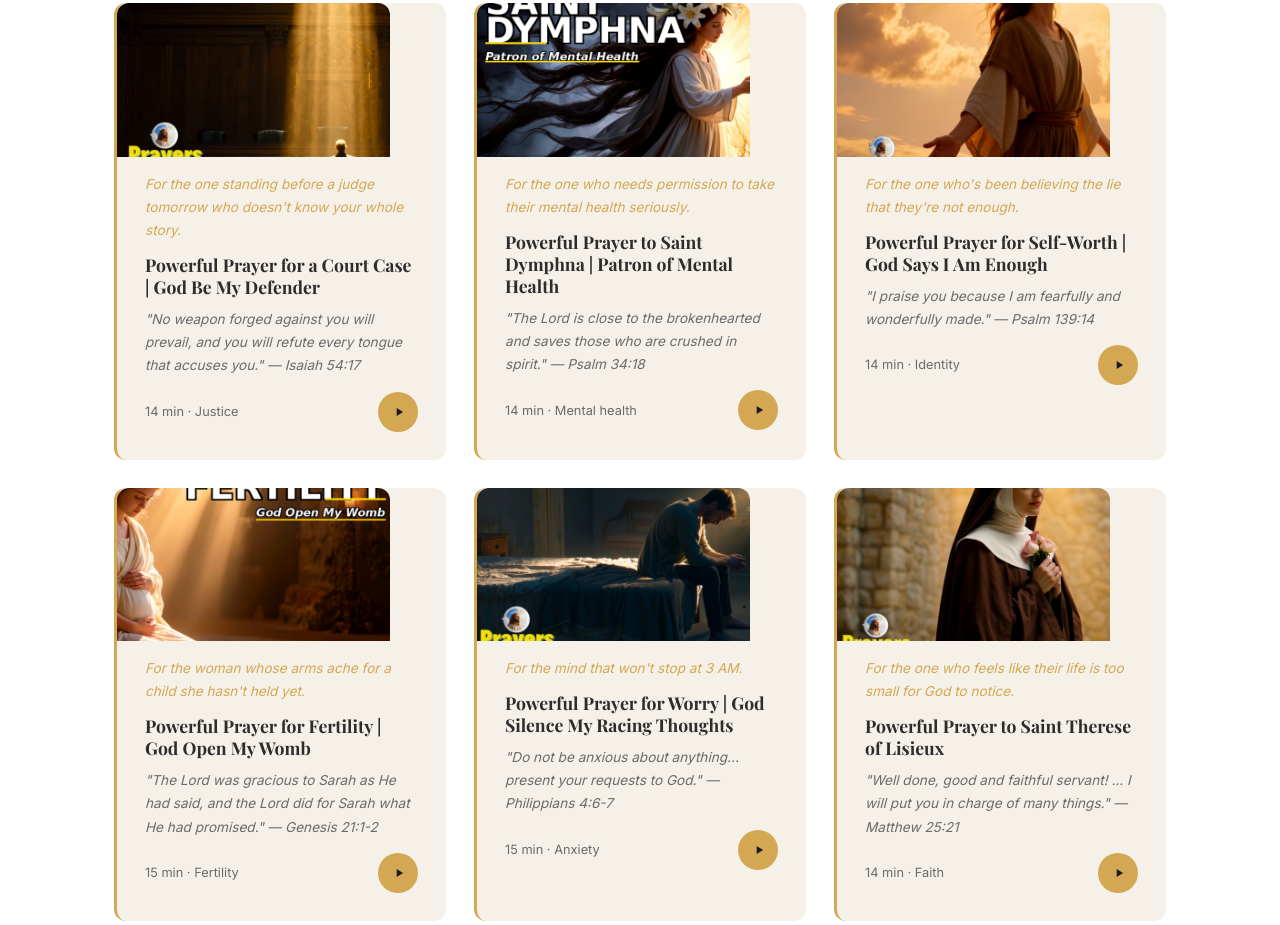
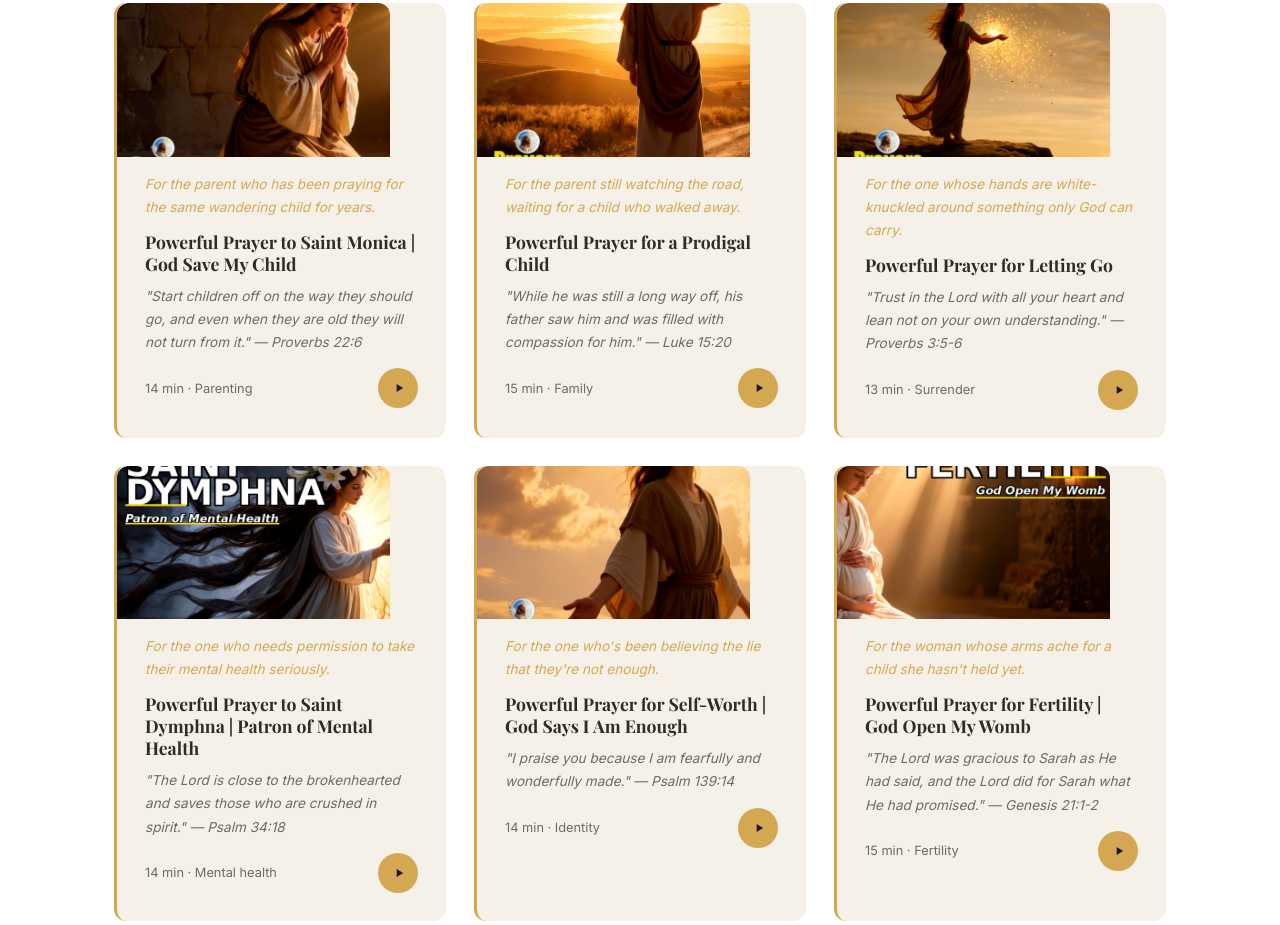
Before and after one commit to marcoscarvalhomfc-oss/prayersforyoursoul-site, a plain HTML site: page index.html in a window 1280 px wide. Shown: the part 1878-2803 px from the top of the page. Drawn offline with nearby package versions, Linux system fonts and the light colour scheme; a web font is replaced by a local one.

Commit message:
Add files via upload

```diff
--- a/index.html
+++ b/index.html
@@ -363,13 +363,35 @@
 
       <div class="episodes-grid">
         <div class="episode-card">
-          <img class="episode-thumb" src="ep-court-case.jpg" alt="Powerful Prayer for a Court Case | God Be My Defender" />
-          <div class="episode-hook">For the one standing before a judge tomorrow who doesn't know your whole story.</div>
-          <h3>Powerful Prayer for a Court Case | God Be My Defender</h3>
-          <p class="episode-verse">"No weapon forged against you will prevail, and you will refute every tongue that accuses you." &mdash; Isaiah 54:17</p>
+          <img class="episode-thumb" src="ep-saint-monica.jpg" alt="Powerful Prayer to Saint Monica | God Save My Child Through My Tears" />
+          <div class="episode-hook">For the parent who has been praying for the same wandering child for years.</div>
+          <h3>Powerful Prayer to Saint Monica | God Save My Child</h3>
+          <p class="episode-verse">"Start children off on the way they should go, and even when they are old they will not turn from it." &mdash; Proverbs 22:6</p>
           <div class="episode-meta">
-            <span>14 min &middot; Justice</span>
-            <a href="https://podcasts.apple.com/us/podcast/powerful-prayer-for-a-court-case-god-be-my-defender/id1772483521?i=1000777282361" target="_blank" rel="noopener" class="play-btn"><svg viewBox="0 0 24 24"><polygon points="8,5 19,12 8,19"/></svg></a>
+            <span>14 min &middot; Parenting</span>
+            <a href="https://podcasts.apple.com/us/podcast/powerful-prayer-to-saint-monica-god-save-my-child-through/id1772483521?i=1000778270195" target="_blank" rel="noopener" class="play-btn"><svg viewBox="0 0 24 24"><polygon points="8,5 19,12 8,19"/></svg></a>
+          </div>
+        </div>
+
+        <div class="episode-card">
+          <img class="episode-thumb" src="ep-prodigal-child.jpg" alt="Powerful Prayer for a Prodigal Child | God Bring Them Back to You" />
+          <div class="episode-hook">For the parent still watching the road, waiting for a child who walked away.</div>
+          <h3>Powerful Prayer for a Prodigal Child</h3>
+          <p class="episode-verse">"While he was still a long way off, his father saw him and was filled with compassion for him." &mdash; Luke 15:20</p>
+          <div class="episode-meta">
+            <span>15 min &middot; Family</span>
+            <a href="https://podcasts.apple.com/us/podcast/powerful-prayer-for-a-prodigal-child-god-bring-them/id1772483521?i=1000777952838" target="_blank" rel="noopener" class="play-btn"><svg viewBox="0 0 24 24"><polygon points="8,5 19,12 8,19"/></svg></a>
+          </div>
+        </div>
+
+        <div class="episode-card">
+          <img class="episode-thumb" src="ep-letting-go.jpg" alt="Powerful Prayer for Letting Go | God Teach Me to Release What I Cannot Control" />
+          <div class="episode-hook">For the one whose hands are white-knuckled around something only God can carry.</div>
+          <h3>Powerful Prayer for Letting Go</h3>
+          <p class="episode-verse">"Trust in the Lord with all your heart and lean not on your own understanding." &mdash; Proverbs 3:5-6</p>
+          <div class="episode-meta">
+            <span>13 min &middot; Surrender</span>
+            <a href="https://podcasts.apple.com/us/podcast/powerful-prayer-for-letting-go-god-teach-me-to-release/id1772483521?i=1000777638832" target="_blank" rel="noopener" class="play-btn"><svg viewBox="0 0 24 24"><polygon points="8,5 19,12 8,19"/></svg></a>
           </div>
         </div>
 
@@ -403,28 +425,6 @@
           <div class="episode-meta">
             <span>15 min &middot; Fertility</span>
             <a href="https://podcasts.apple.com/us/podcast/powerful-prayer-for-fertility-god-open-my-womb/id1772483521?i=1000776269964" target="_blank" rel="noopener" class="play-btn"><svg viewBox="0 0 24 24"><polygon points="8,5 19,12 8,19"/></svg></a>
-          </div>
-        </div>
-
-        <div class="episode-card">
-          <img class="episode-thumb" src="ep-worry.jpg" alt="Powerful Prayer for Worry | God Silence My Racing Thoughts" />
-          <div class="episode-hook">For the mind that won't stop at 3 AM.</div>
-          <h3>Powerful Prayer for Worry | God Silence My Racing Thoughts</h3>
-          <p class="episode-verse">"Do not be anxious about anything... present your requests to God." &mdash; Philippians 4:6-7</p>
-          <div class="episode-meta">
-            <span>15 min &middot; Anxiety</span>
-            <a href="https://podcasts.apple.com/us/podcast/powerful-prayer-for-worry-god-silence-my-racing-thoughts/id1772483521?i=1000775968573" target="_blank" rel="noopener" class="play-btn"><svg viewBox="0 0 24 24"><polygon points="8,5 19,12 8,19"/></svg></a>
-          </div>
-        </div>
-
-        <div class="episode-card">
-          <img class="episode-thumb" src="ep-saint-therese.jpg" alt="Powerful Prayer to Saint Therese of Lisieux" />
-          <div class="episode-hook">For the one who feels like their life is too small for God to notice.</div>
-          <h3>Powerful Prayer to Saint Therese of Lisieux</h3>
-          <p class="episode-verse">"Well done, good and faithful servant! ... I will put you in charge of many things." &mdash; Matthew 25:21</p>
-          <div class="episode-meta">
-            <span>14 min &middot; Faith</span>
-            <a href="https://podcasts.apple.com/us/podcast/powerful-prayer-to-saint-therese-of-lisieux-the/id1772483521?i=1000775657704" target="_blank" rel="noopener" class="play-btn"><svg viewBox="0 0 24 24"><polygon points="8,5 19,12 8,19"/></svg></a>
           </div>
         </div>
       </div>
```
Also changed, not shown: ep-letting-go.jpg (added), ep-prodigal-child.jpg (added), ep-saint-monica.jpg (added).
